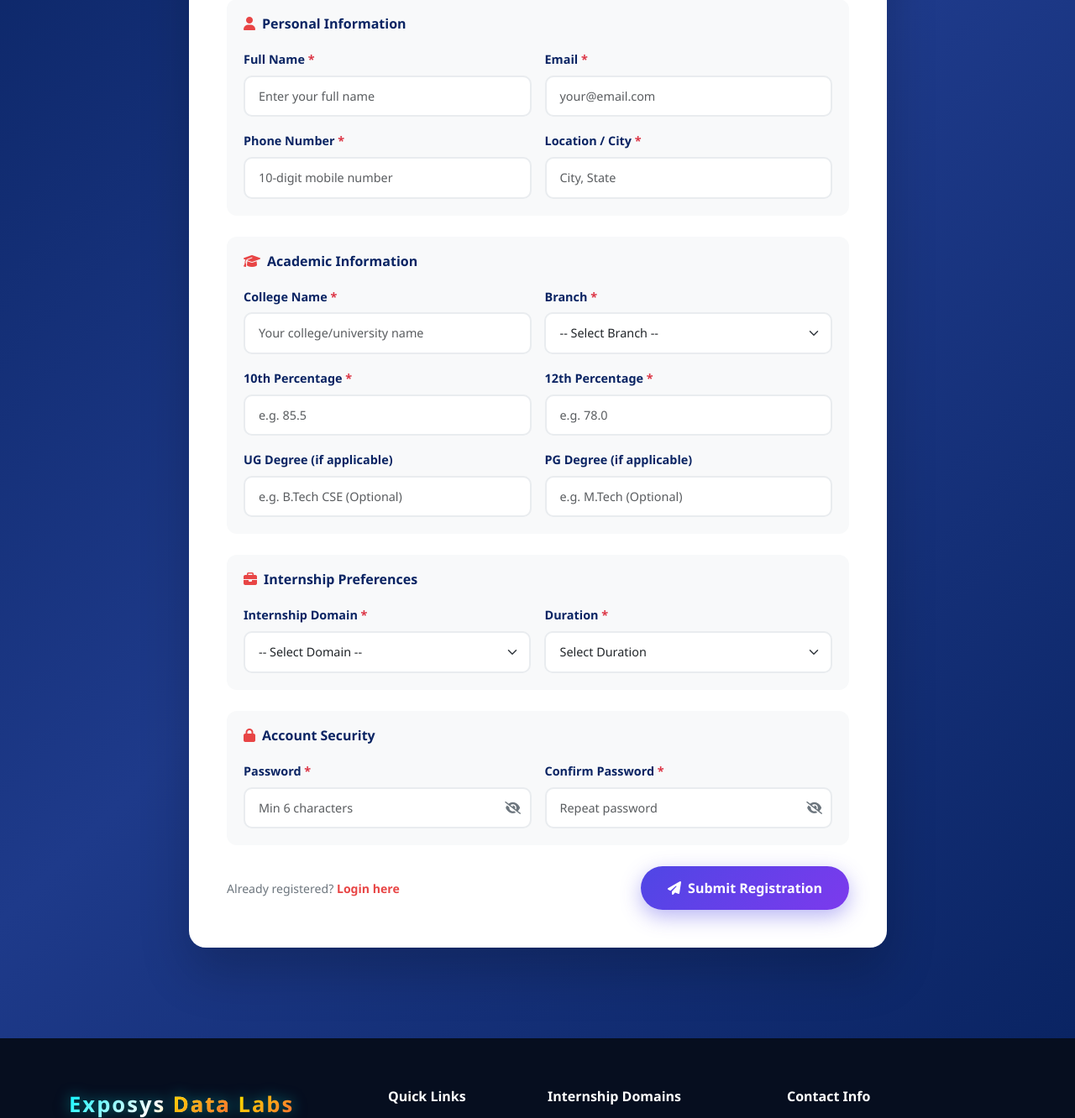
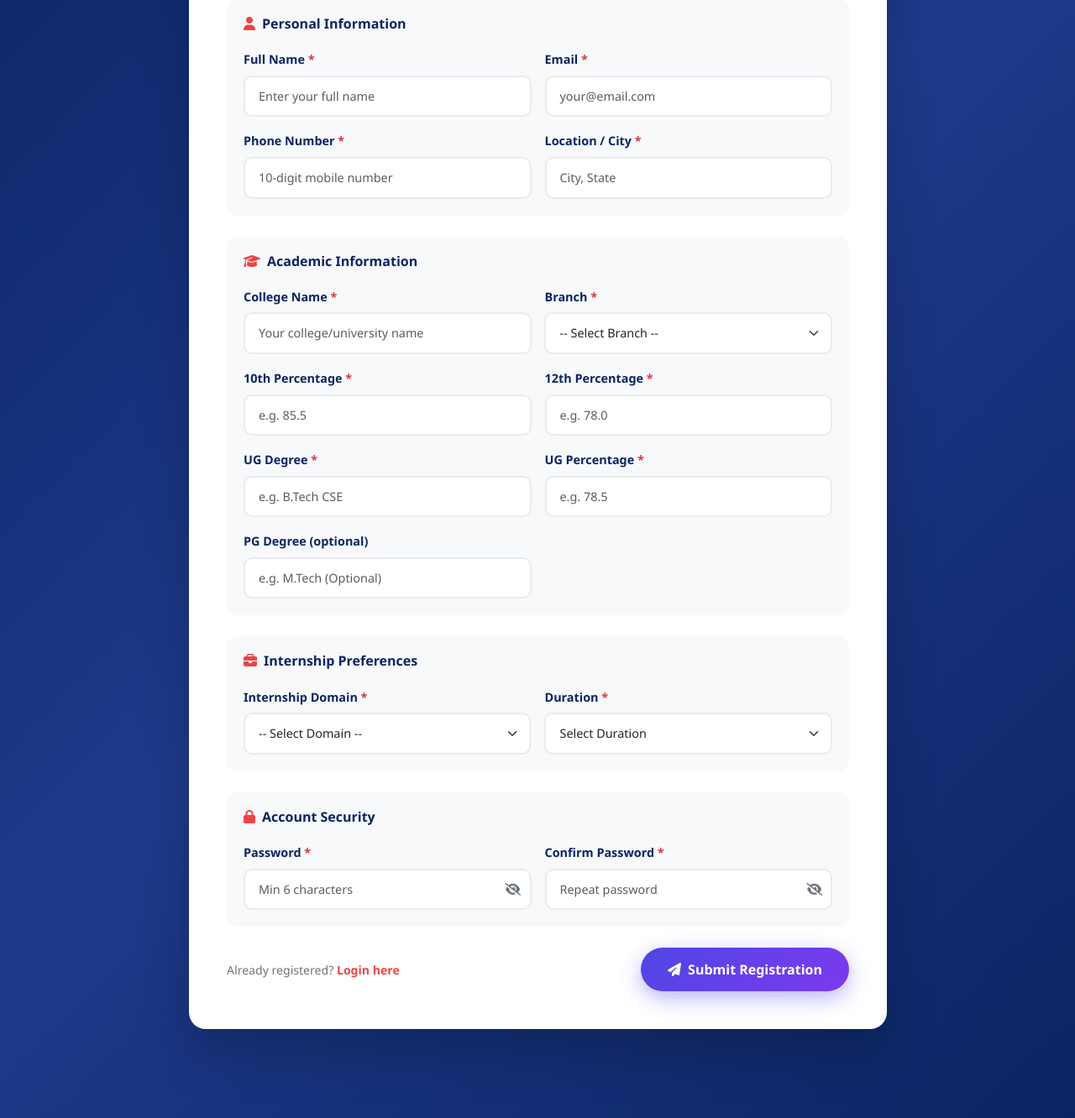
Before and after one commit to NarroillaSriram/EXPOSYSDATALABS, a Flask app: page /register in a window 1280 px wide. Shown: the part 321-1653 px from the top of the page at 84% size. Run offline with Flask 3, Linux system fonts and the light colour scheme; parts of the project's set-up code (start-up, migrations or seed data) failed here and were passed over; some libraries are stand-ins or nearby versions; some web fonts are replaced.

Commit message:
Update registration form to add UG percentage and handle custom branch name with validations

```diff
--- a/database/schema.sql
+++ b/database/schema.sql
@@ -16,6 +16,7 @@ CREATE TABLE IF NOT EXISTS students (
     tenth_percentage FLOAT NOT NULL,
     twelfth_percentage FLOAT NOT NULL,
     ug VARCHAR(100),
+    ug_percentage FLOAT,
     pg VARCHAR(100),
     location VARCHAR(100) NOT NULL,
     internship_domain VARCHAR(100) NOT NULL,
--- a/forms.py
+++ b/forms.py
@@ -77,6 +77,11 @@ class RegistrationForm(FlaskForm):
         Regexp(r'^[a-zA-Z]+( [a-zA-Z]+)*$', message='Name must contain only letters and single spaces between words (no leading/trailing or multiple spaces).')
     ])
     branch = SelectField('Branch', choices=BRANCHES, validators=[DataRequired(), validate_not_empty])
+    other_branch = StringField('Other Branch Name', validators=[
+        Optional(),
+        Length(max=100),
+        Regexp(r'^[a-zA-Z][a-zA-Z\s]*$', message='Must start with a letter and contain only letters and spaces.')
+    ])
     email = StringField('Email', validators=[DataRequired(), Email()])
     college = StringField('College Name', validators=[
         DataRequired(),
@@ -93,12 +98,16 @@ class RegistrationForm(FlaskForm):
     twelfth_percentage = FloatField('12th Percentage', validators=[
         DataRequired(), NumberRange(min=0, max=100, message='Enter a valid percentage between 0 and 100')
     ])
-    ug = StringField('UG Degree (if applicable)', validators=[
-        Optional(),
+    ug = StringField('UG Degree', validators=[
+        DataRequired(),
         Length(max=100),
         Regexp(r'^[a-zA-Z]+( [a-zA-Z]+)*$', message='UG Degree must contain only letters and a single space between words.')
     ])
-    pg = StringField('PG Degree (if applicable)', validators=[
+    ug_percentage = FloatField('UG Percentage', validators=[
+        DataRequired(),
+        NumberRange(min=0, max=100, message='Enter a valid percentage between 0 and 100')
+    ])
+    pg = StringField('PG Degree (optional)', validators=[
         Optional(),
         Length(max=100),
         Regexp(r'^[a-zA-Z]+( [a-zA-Z]+)*$', message='PG Degree must contain only letters and a single space between words.')
--- a/migrate_db.py
+++ b/migrate_db.py
@@ -31,6 +31,8 @@ with app.app_context():
         conn.execute(text("ALTER TABLE students ALTER COLUMN internship_domain DROP NOT NULL;") )
         conn.execute(text("ALTER TABLE students ALTER COLUMN duration TYPE VARCHAR(50);") )
         conn.execute(text("ALTER TABLE students ALTER COLUMN duration DROP NOT NULL;") )
+        # Add ug_percentage column to students if not exists
+        conn.execute(text("ALTER TABLE students ADD COLUMN IF NOT EXISTS ug_percentage FLOAT;"))
         # Add missing column to project_submissions if not exists
         conn.execute(text("ALTER TABLE project_submissions ADD COLUMN IF NOT EXISTS domain_name VARCHAR(100) NOT NULL DEFAULT 'unknown';"))
         print("Database schema successfully altered.")
--- a/models/models.py
+++ b/models/models.py
@@ -15,6 +15,7 @@ class Student(UserMixin, db.Model):
     tenth_percentage = db.Column(db.Float, nullable=True)
     twelfth_percentage = db.Column(db.Float, nullable=True)
     ug = db.Column(db.String(100), nullable=True)
+    ug_percentage = db.Column(db.Float, nullable=True)
     pg = db.Column(db.String(100), nullable=True)
     location = db.Column(db.String(100), nullable=True)
     internship_domain = db.Column(db.String(100), nullable=True)
--- a/routes/admin.py
+++ b/routes/admin.py
@@ -118,7 +118,7 @@ def download_csv():
     text_wrapper = _io.TextIOWrapper(output, encoding='utf-8-sig', newline='')
     writer = csv.writer(text_wrapper)
     writer.writerow(['ID', 'Name', 'Branch', 'Email', 'College', 'Phone',
-                     '10th%', '12th%', 'UG', 'PG', 'Location', 'Domain', 'Duration', 'Registered'])
+                     '10th%', '12th%', 'UG', 'UG%', 'PG', 'Location', 'Domain', 'Duration', 'Registered'])
     for s in students_list:
         all_domains = [s.internship_domain] if s.internship_domain else []
         for addon in s.addon_payments:
@@ -128,7 +128,7 @@ def download_csv():
 
         writer.writerow([s.id, s.name, s.branch or '', s.email, s.college or '',
                          s.phone or '', s.tenth_percentage or '', s.twelfth_percentage or '',
-                         s.ug or '', s.pg or '', s.location or '',
+                         s.ug or '', s.ug_percentage or '', s.pg or '', s.location or '',
                          domains_str, s.duration or '',
                          s.created_at.strftime('%Y-%m-%d')])
     text_wrapper.flush()
--- a/routes/auth.py
+++ b/routes/auth.py
@@ -33,19 +33,27 @@ def register():
     if request.method == 'GET' and request.args.get('domain'):
         form.internship_domain.data = request.args.get('domain')
     if form.validate_on_submit():
+        if form.branch.data == 'Other' and not form.other_branch.data:
+            flash('Please specify your other branch name.', 'danger')
+            return render_template('auth/register.html', form=form)
+
         existing = Student.query.filter_by(email=form.email.data).first()
         if existing:
             flash('Email already registered. Please login.', 'danger')
             return redirect(url_for('auth.login'))
+
+        branch_value = form.other_branch.data if form.branch.data == 'Other' else form.branch.data
+
         student = Student(
             name=form.name.data,
-            branch=form.branch.data,
+            branch=branch_value,
             email=form.email.data,
             college=form.college.data,
             phone=form.phone.data,
             tenth_percentage=form.tenth_percentage.data,
             twelfth_percentage=form.twelfth_percentage.data,
             ug=form.ug.data,
+            ug_percentage=form.ug_percentage.data,
             pg=form.pg.data,
             location=form.location.data,
             internship_domain=form.internship_domain.data,
--- a/templates/admin/export_preview.html
+++ b/templates/admin/export_preview.html
@@ -135,6 +135,7 @@
           <th>10th %</th>
           <th>12th %</th>
           <th>UG</th>
+          <th>UG %</th>
           <th>PG</th>
           <th>Registered</th>
         </tr>
@@ -177,6 +178,7 @@
           <td>{{ s.tenth_percentage or '—' }}</td>
           <td>{{ s.twelfth_percentage or '—' }}</td>
           <td>{{ s.ug or '—' }}</td>
+          <td>{{ s.ug_percentage or '—' }}</td>
           <td>{{ s.pg or '—' }}</td>
           <td style="white-space:nowrap;">{{ s.created_at.strftime('%d %b %Y') }}</td>
         </tr>
--- a/templates/auth/register.html
+++ b/templates/auth/register.html
@@ -84,6 +84,11 @@
                   {{ form.branch(class="form-select is-invalid" if form.branch.errors else "form-select") }}
                   {% for e in form.branch.errors %}<div class="text-danger small mt-1"><i class="fas fa-exclamation-circle me-1"></i>{{ e }}</div>{% endfor %}
                 </div>
+                <div class="col-md-6" id="other-branch-container" style="display: none;">
+                  <label class="form-label">{{ form.other_branch.label.text }} <span class="text-danger">*</span></label>
+                  {{ form.other_branch(class="form-control is-invalid" if form.other_branch.errors else "form-control", placeholder="Enter your branch name") }}
+                  {% for e in form.other_branch.errors %}<div class="text-danger small mt-1"><i class="fas fa-exclamation-circle me-1"></i>{{ e }}</div>{% endfor %}
+                </div>
                 <div class="col-md-6">
                   <label class="form-label">{{ form.tenth_percentage.label.text }} <span
                       class="text-danger">*</span></label>
@@ -99,9 +104,14 @@
                   {% for e in form.twelfth_percentage.errors %}<div class="text-danger small mt-1"><i class="fas fa-exclamation-circle me-1"></i>{{ e }}</div>{% endfor %}
                 </div>
                 <div class="col-md-6">
-                  <label class="form-label">{{ form.ug.label.text }}</label>
-                  {{ form.ug(class="form-control is-invalid" if form.ug.errors else "form-control", placeholder="e.g. B.Tech CSE (Optional)") }}
+                  <label class="form-label">{{ form.ug.label.text }} <span class="text-danger">*</span></label>
+                  {{ form.ug(class="form-control is-invalid" if form.ug.errors else "form-control", placeholder="e.g. B.Tech CSE") }}
                   {% for e in form.ug.errors %}<div class="text-danger small mt-1"><i class="fas fa-exclamation-circle me-1"></i>{{ e }}</div>{% endfor %}
+                </div>
+                <div class="col-md-6">
+                  <label class="form-label">{{ form.ug_percentage.label.text }} <span class="text-danger">*</span></label>
+                  {{ form.ug_percentage(class="form-control is-invalid" if form.ug_percentage.errors else "form-control", placeholder="e.g. 78.5", type="number", step="any", min="0", max="100") }}
+                  {% for e in form.ug_percentage.errors %}<div class="text-danger small mt-1"><i class="fas fa-exclamation-circle me-1"></i>{{ e }}</div>{% endfor %}
                 </div>
                 <div class="col-md-6">
                   <label class="form-label">{{ form.pg.label.text }}</label>
@@ -185,7 +195,23 @@
 {% block extra_js %}
 <script>
   document.addEventListener('DOMContentLoaded', function () {
-    const lettersOnlyFields = ['#name', '#college', '#ug', '#pg'];
+    const branchSelect = document.querySelector('#branch');
+    const otherBranchContainer = document.querySelector('#other-branch-container');
+
+    function toggleOtherBranch() {
+      if (branchSelect && branchSelect.value === 'Other') {
+        otherBranchContainer.style.display = 'block';
+      } else if (otherBranchContainer) {
+        otherBranchContainer.style.display = 'none';
+      }
+    }
+
+    if (branchSelect) {
+      branchSelect.addEventListener('change', toggleOtherBranch);
+      toggleOtherBranch(); // Initial check
+    }
+
+    const lettersOnlyFields = ['#name', '#college', '#ug', '#pg', '#other_branch'];
 
     lettersOnlyFields.forEach(selector => {
       const input = document.querySelector(selector);
@@ -194,15 +220,21 @@
           if (/[0-9]/.test(e.key)) {
             e.preventDefault();
           }
-          if (e.key === ' ') {
-            if (input.value.length === 0 || input.value.endsWith(' ')) {
+          if (input.value.length === 0) {
+            if (!/^[a-zA-Z]$/.test(e.key)) {
+              e.preventDefault();
+            }
+          } else if (e.key === ' ') {
+            if (input.value.endsWith(' ')) {
               e.preventDefault();
             }
           }
         });
         input.addEventListener('input', function (e) {
           let val = input.value.replace(/[0-9]/g, '');
-          val = val.replace(/^\s+/, '');
+          if (val.length > 0 && !/^[a-zA-Z]/.test(val)) {
+            val = val.substring(1); // Remove first character if not a letter
+          }
           val = val.replace(/\s{2,}/g, ' ');
           input.value = val;
         });
--- a/templates/student/profile.html
+++ b/templates/student/profile.html
@@ -53,7 +53,8 @@
           {% for label, value in [
             ('College', student.college), ('Branch', student.branch),
             ('10th %', student.tenth_percentage), ('12th %', student.twelfth_percentage),
-            ('UG', student.ug or 'N/A'), ('PG', student.pg or 'N/A'),
+            ('UG', student.ug or 'N/A'), ('UG %', student.ug_percentage or 'N/A'),
+            ('PG', student.pg or 'N/A'),
           ] %}
           <div class="col-md-6">
             <div style="background:var(--light);border-radius:10px;padding:12px;">
```
